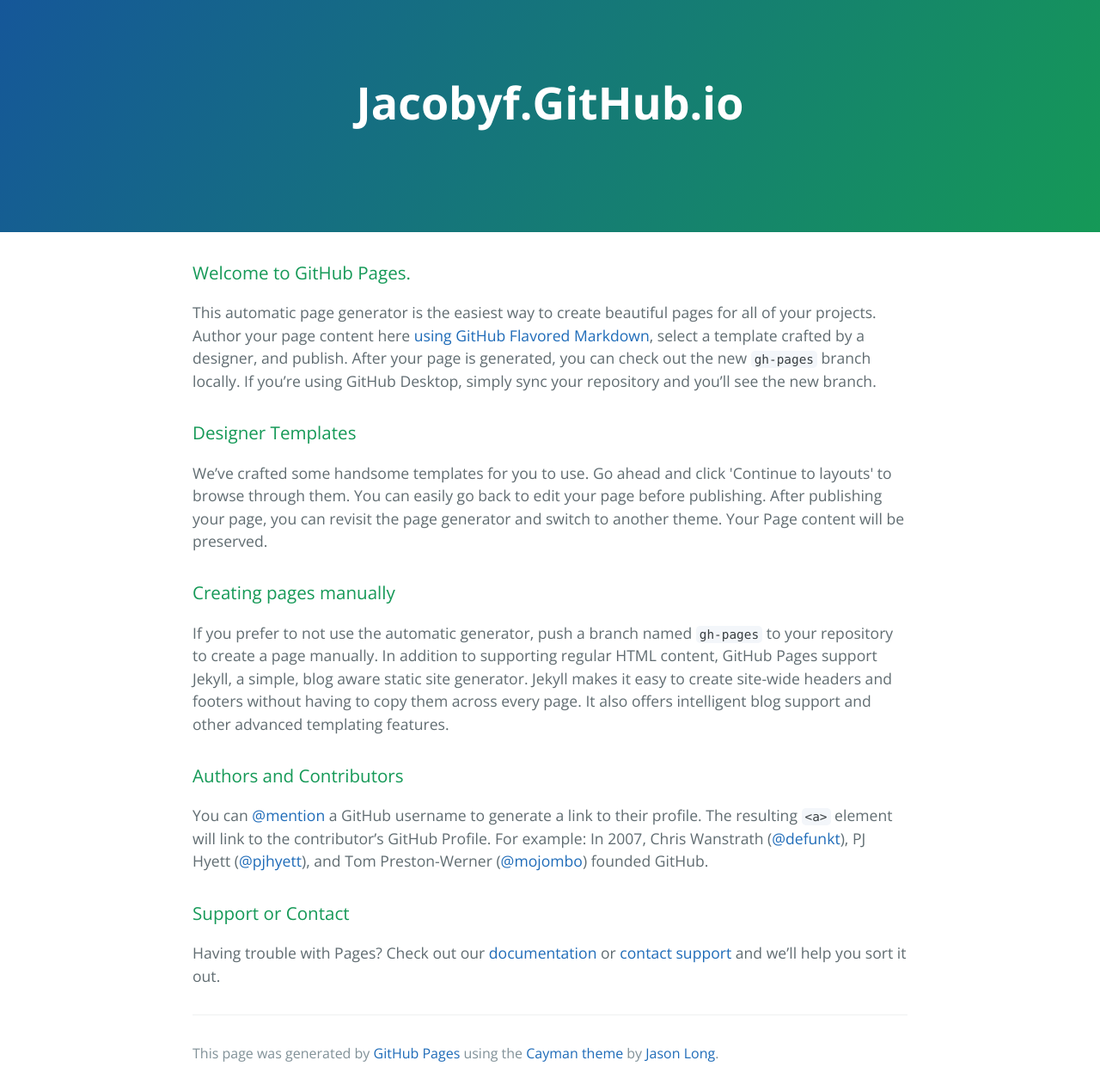
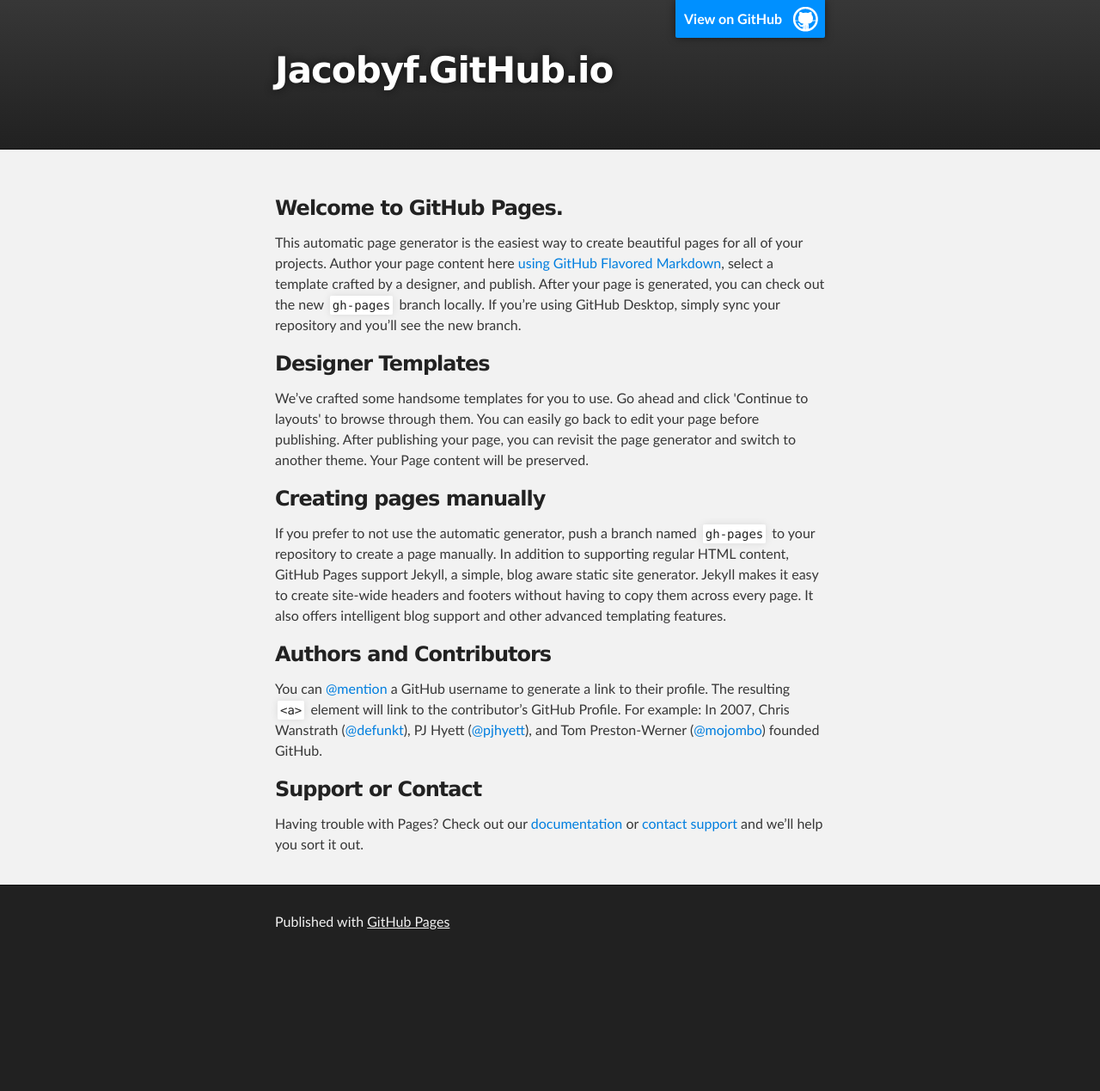
Before and after one commit to jacobyf/jacobyf.github.io, a Jekyll site: the page index.html, which Jekyll copies as it is, in a window 1280 px wide. Shown: the whole page at 86% size. Built offline with Jekyll 4.4.1, drawn with Linux system fonts in a browser that asks for light colours; Markdown is read by kramdown in place of the engine named in the settings; after the commit the page ends 1119 px from its top, so only the background shows below that.

Commit message:
Replace master branch with page content via GitHub

```diff
--- a/index.html
+++ b/index.html
@@ -1,22 +1,33 @@
 <!DOCTYPE html>
-<html lang="en-us">
+<html>
+
   <head>
-    <meta charset="UTF-8">
-    <title>Jacobyf.GitHub.io by jacobyf</title>
-    <meta name="viewport" content="width=device-width, initial-scale=1">
-    <link rel="stylesheet" type="text/css" href="stylesheets/normalize.css" media="screen">
-    <link href='https://fonts.googleapis.com/css?family=Open+Sans:400,700' rel='stylesheet' type='text/css'>
-    <link rel="stylesheet" type="text/css" href="stylesheets/stylesheet.css" media="screen">
-    <link rel="stylesheet" type="text/css" href="stylesheets/github-light.css" media="screen">
+    <meta charset='utf-8'>
+    <meta http-equiv="X-UA-Compatible" content="chrome=1">
+    <meta name="description" content="Jacobyf.GitHub.io : ">
+
+    <link rel="stylesheet" type="text/css" media="screen" href="stylesheets/stylesheet.css">
+
+    <title>Jacobyf.GitHub.io</title>
   </head>
+
   <body>
-    <section class="page-header">
-      <h1 class="project-name">Jacobyf.GitHub.io</h1>
-      <h2 class="project-tagline"></h2>
-    </section>
 
-    <section class="main-content">
-      <h3>
+    <!-- HEADER -->
+    <div id="header_wrap" class="outer">
+        <header class="inner">
+          <a id="forkme_banner" href="https://github.com/jacobyf">View on GitHub</a>
+
+          <h1 id="project_title">Jacobyf.GitHub.io</h1>
+          <h2 id="project_tagline"></h2>
+
+        </header>
+    </div>
+
+    <!-- MAIN CONTENT -->
+    <div id="main_content_wrap" class="outer">
+      <section id="main_content" class="inner">
+        <h3>
 <a id="welcome-to-github-pages" class="anchor" href="#welcome-to-github-pages" aria-hidden="true"><span aria-hidden="true" class="octicon octicon-link"></span></a>Welcome to GitHub Pages.</h3>
 
 <p>This automatic page generator is the easiest way to create beautiful pages for all of your projects. Author your page content here <a href="https://guides.github.com/features/mastering-markdown/">using GitHub Flavored Markdown</a>, select a template crafted by a designer, and publish. After your page is generated, you can check out the new <code>gh-pages</code> branch locally. If you’re using GitHub Desktop, simply sync your repository and you’ll see the new branch.</p>
@@ -40,13 +51,16 @@
 <a id="support-or-contact" class="anchor" href="#support-or-contact" aria-hidden="true"><span aria-hidden="true" class="octicon octicon-link"></span></a>Support or Contact</h3>
 
 <p>Having trouble with Pages? Check out our <a href="https://help.github.com/pages">documentation</a> or <a href="https://github.com/contact">contact support</a> and we’ll help you sort it out.</p>
+      </section>
+    </div>
 
-      <footer class="site-footer">
+    <!-- FOOTER  -->
+    <div id="footer_wrap" class="outer">
+      <footer class="inner">
+        <p>Published with <a href="https://pages.github.com">GitHub Pages</a></p>
+      </footer>
+    </div>
 
-        <span class="site-footer-credits">This page was generated by <a href="https://pages.github.com">GitHub Pages</a> using the <a href="https://github.com/jasonlong/cayman-theme">Cayman theme</a> by <a href="https://twitter.com/jasonlong">Jason Long</a>.</span>
-      </footer>
-
-    </section>
 
 
   </body>
--- /dev/null
+++ b/javascripts/main.js
@@ -0,0 +1 @@
+console.log('This would be the main JS file.');
--- a/stylesheets/stylesheet.css
+++ b/stylesheets/stylesheet.css
@@ -1,245 +1,425 @@
-* {
-  box-sizing: border-box; }
+/*******************************************************************************
+Slate Theme for GitHub Pages
+by Jason Costello, @jsncostello
+*******************************************************************************/
+
+@import url(github-light.css);
+
+/*******************************************************************************
+MeyerWeb Reset
+*******************************************************************************/
+
+html, body, div, span, applet, object, iframe,
+h1, h2, h3, h4, h5, h6, p, blockquote, pre,
+a, abbr, acronym, address, big, cite, code,
+del, dfn, em, img, ins, kbd, q, s, samp,
+small, strike, strong, sub, sup, tt, var,
+b, u, i, center,
+dl, dt, dd, ol, ul, li,
+fieldset, form, label, legend,
+table, caption, tbody, tfoot, thead, tr, th, td,
+article, aside, canvas, details, embed,
+figure, figcaption, footer, header, hgroup,
+menu, nav, output, ruby, section, summary,
+time, mark, audio, video {
+  margin: 0;
+  padding: 0;
+  border: 0;
+  font: inherit;
+  vertical-align: baseline;
+}
+
+/* HTML5 display-role reset for older browsers */
+article, aside, details, figcaption, figure,
+footer, header, hgroup, menu, nav, section {
+  display: block;
+}
+
+ol, ul {
+  list-style: none;
+}
+
+table {
+  border-collapse: collapse;
+  border-spacing: 0;
+}
+
+/*******************************************************************************
+Theme Styles
+*******************************************************************************/
 
 body {
-  padding: 0;
-  margin: 0;
-  font-family: "Open Sans", "Helvetica Neue", Helvetica, Arial, sans-serif;
+  box-sizing: border-box;
+  color:#373737;
+  background: #212121;
   font-size: 16px;
+  font-family: 'Myriad Pro', Calibri, Helvetica, Arial, sans-serif;
   line-height: 1.5;
-  color: #606c71; }
+  -webkit-font-smoothing: antialiased;
+}
+
+h1, h2, h3, h4, h5, h6 {
+  margin: 10px 0;
+  font-weight: 700;
+  color:#222222;
+  font-family: 'Lucida Grande', 'Calibri', Helvetica, Arial, sans-serif;
+  letter-spacing: -1px;
+}
+
+h1 {
+  font-size: 36px;
+  font-weight: 700;
+}
+
+h2 {
+  padding-bottom: 10px;
+  font-size: 32px;
+  background: url('../images/bg_hr.png') repeat-x bottom;
+}
+
+h3 {
+  font-size: 24px;
+}
+
+h4 {
+  font-size: 21px;
+}
+
+h5 {
+  font-size: 18px;
+}
+
+h6 {
+  font-size: 16px;
+}
+
+p {
+  margin: 10px 0 15px 0;
+}
+
+footer p {
+  color: #f2f2f2;
+}
 
 a {
-  color: #1e6bb8;
-  text-decoration: none; }
-  a:hover {
-    text-decoration: underline; }
+  text-decoration: none;
+  color: #007edf;
+  text-shadow: none;
 
-.btn {
-  display: inline-block;
-  margin-bottom: 1rem;
-  color: rgba(255, 255, 255, 0.7);
-  background-color: rgba(255, 255, 255, 0.08);
-  border-color: rgba(255, 255, 255, 0.2);
-  border-style: solid;
-  border-width: 1px;
-  border-radius: 0.3rem;
-  transition: color 0.2s, background-color 0.2s, border-color 0.2s; }
-  .btn + .btn {
-    margin-left: 1rem; }
+  transition: color 0.5s ease;
+  transition: text-shadow 0.5s ease;
+  -webkit-transition: color 0.5s ease;
+  -webkit-transition: text-shadow 0.5s ease;
+  -moz-transition: color 0.5s ease;
+  -moz-transition: text-shadow 0.5s ease;
+  -o-transition: color 0.5s ease;
+  -o-transition: text-shadow 0.5s ease;
+  -ms-transition: color 0.5s ease;
+  -ms-transition: text-shadow 0.5s ease;
+}
 
-.btn:hover {
-  color: rgba(255, 255, 255, 0.8);
-  text-decoration: none;
-  background-color: rgba(255, 255, 255, 0.2);
-  border-color: rgba(255, 255, 255, 0.3); }
+a:hover, a:focus {text-decoration: underline;}
 
-@media screen and (min-width: 64em) {
-  .btn {
-    padding: 0.75rem 1rem; } }
+footer a {
+  color: #F2F2F2;
+  text-decoration: underline;
+}
 
-@media screen and (min-width: 42em) and (max-width: 64em) {
-  .btn {
-    padding: 0.6rem 0.9rem;
-    font-size: 0.9rem; } }
+em {
+  font-style: italic;
+}
 
-@media screen and (max-width: 42em) {
-  .btn {
-    display: block;
-    width: 100%;
-    padding: 0.75rem;
-    font-size: 0.9rem; }
-    .btn + .btn {
-      margin-top: 1rem;
-      margin-left: 0; } }
+strong {
+  font-weight: bold;
+}
 
-.page-header {
+img {
+  position: relative;
+  margin: 0 auto;
+  max-width: 739px;
+  padding: 5px;
+  margin: 10px 0 10px 0;
+  border: 1px solid #ebebeb;
+
+  box-shadow: 0 0 5px #ebebeb;
+  -webkit-box-shadow: 0 0 5px #ebebeb;
+  -moz-box-shadow: 0 0 5px #ebebeb;
+  -o-box-shadow: 0 0 5px #ebebeb;
+  -ms-box-shadow: 0 0 5px #ebebeb;
+}
+
+p img {
+  display: inline;
+  margin: 0;
+  padding: 0;
+  vertical-align: middle;
+  text-align: center;
+  border: none;
+}
+
+pre, code {
+  width: 100%;
+  color: #222;
+  background-color: #fff;
+
+  font-family: Monaco, "Bitstream Vera Sans Mono", "Lucida Console", Terminal, monospace;
+  font-size: 14px;
+
+  border-radius: 2px;
+  -moz-border-radius: 2px;
+  -webkit-border-radius: 2px;
+}
+
+pre {
+  width: 100%;
+  padding: 10px;
+  box-shadow: 0 0 10px rgba(0,0,0,.1);
+  overflow: auto;
+}
+
+code {
+  padding: 3px;
+  margin: 0 3px;
+  box-shadow: 0 0 10px rgba(0,0,0,.1);
+}
+
+pre code {
+  display: block;
+  box-shadow: none;
+}
+
+blockquote {
+  color: #666;
+  margin-bottom: 20px;
+  padding: 0 0 0 20px;
+  border-left: 3px solid #bbb;
+}
+
+
+ul, ol, dl {
+  margin-bottom: 15px
+}
+
+ul {
+  list-style-position: inside;
+  list-style: disc;
+  padding-left: 20px;
+}
+
+ol {
+  list-style-position: inside;
+  list-style: decimal;
+  padding-left: 20px;
+}
+
+dl dt {
+  font-weight: bold;
+}
+
+dl dd {
+  padding-left: 20px;
+  font-style: italic;
+}
+
+dl p {
+  padding-left: 20px;
+  font-style: italic;
+}
+
+hr {
+  height: 1px;
+  margin-bottom: 5px;
+  border: none;
+  background: url('../images/bg_hr.png') repeat-x center;
+}
+
+table {
+  border: 1px solid #373737;
+  margin-bottom: 20px;
+  text-align: left;
+ }
+
+th {
+  font-family: 'Lucida Grande', 'Helvetica Neue', Helvetica, Arial, sans-serif;
+  padding: 10px;
+  background: #373737;
   color: #fff;
-  text-align: center;
-  background-color: #159957;
-  background-image: linear-gradient(120deg, #155799, #159957); }
+ }
 
-@media screen and (min-width: 64em) {
-  .page-header {
-    padding: 5rem 6rem; } }
+td {
+  padding: 10px;
+  border: 1px solid #373737;
+ }
 
-@media screen and (min-width: 42em) and (max-width: 64em) {
-  .page-header {
-    padding: 3rem 4rem; } }
+form {
+  background: #f2f2f2;
+  padding: 20px;
+}
 
-@media screen and (max-width: 42em) {
-  .page-header {
-    padding: 2rem 1rem; } }
+/*******************************************************************************
+Full-Width Styles
+*******************************************************************************/
 
-.project-name {
-  margin-top: 0;
-  margin-bottom: 0.1rem; }
+.outer {
+  width: 100%;
+}
 
-@media screen and (min-width: 64em) {
-  .project-name {
-    font-size: 3.25rem; } }
+.inner {
+  position: relative;
+  max-width: 640px;
+  padding: 20px 10px;
+  margin: 0 auto;
+}
 
-@media screen and (min-width: 42em) and (max-width: 64em) {
-  .project-name {
-    font-size: 2.25rem; } }
+#forkme_banner {
+  display: block;
+  position: absolute;
+  top:0;
+  right: 10px;
+  z-index: 10;
+  padding: 10px 50px 10px 10px;
+  color: #fff;
+  background: url('../images/blacktocat.png') #0090ff no-repeat 95% 50%;
+  font-weight: 700;
+  box-shadow: 0 0 10px rgba(0,0,0,.5);
+  border-bottom-left-radius: 2px;
+  border-bottom-right-radius: 2px;
+}
 
-@media screen and (max-width: 42em) {
-  .project-name {
-    font-size: 1.75rem; } }
+#header_wrap {
+  background: #212121;
+  background: -moz-linear-gradient(top, #373737, #212121);
+  background: -webkit-linear-gradient(top, #373737, #212121);
+  background: -ms-linear-gradient(top, #373737, #212121);
+  background: -o-linear-gradient(top, #373737, #212121);
+  background: linear-gradient(top, #373737, #212121);
+}
 
-.project-tagline {
-  margin-bottom: 2rem;
-  font-weight: normal;
-  opacity: 0.7; }
+#header_wrap .inner {
+  padding: 50px 10px 30px 10px;
+}
 
-@media screen and (min-width: 64em) {
-  .project-tagline {
-    font-size: 1.25rem; } }
+#project_title {
+  margin: 0;
+  color: #fff;
+  font-size: 42px;
+  font-weight: 700;
+  text-shadow: #111 0px 0px 10px;
+}
 
-@media screen and (min-width: 42em) and (max-width: 64em) {
-  .project-tagline {
-    font-size: 1.15rem; } }
+#project_tagline {
+  color: #fff;
+  font-size: 24px;
+  font-weight: 300;
+  background: none;
+  text-shadow: #111 0px 0px 10px;
+}
 
-@media screen and (max-width: 42em) {
-  .project-tagline {
-    font-size: 1rem; } }
+#downloads {
+  position: absolute;
+  width: 210px;
+  z-index: 10;
+  bottom: -40px;
+  right: 0;
+  height: 70px;
+  background: url('../images/icon_download.png') no-repeat 0% 90%;
+}
 
-.main-content :first-child {
-  margin-top: 0; }
-.main-content img {
-  max-width: 100%; }
-.main-content h1, .main-content h2, .main-content h3, .main-content h4, .main-content h5, .main-content h6 {
-  margin-top: 2rem;
-  margin-bottom: 1rem;
-  font-weight: normal;
-  color: #159957; }
-.main-content p {
-  margin-bottom: 1em; }
-.main-content code {
-  padding: 2px 4px;
-  font-family: Consolas, "Liberation Mono", Menlo, Courier, monospace;
-  font-size: 0.9rem;
-  color: #383e41;
-  background-color: #f3f6fa;
-  border-radius: 0.3rem; }
-.main-content pre {
-  padding: 0.8rem;
-  margin-top: 0;
-  margin-bottom: 1rem;
-  font: 1rem Consolas, "Liberation Mono", Menlo, Courier, monospace;
-  color: #567482;
-  word-wrap: normal;
-  background-color: #f3f6fa;
-  border: solid 1px #dce6f0;
-  border-radius: 0.3rem; }
-  .main-content pre > code {
-    padding: 0;
-    margin: 0;
-    font-size: 0.9rem;
-    color: #567482;
-    word-break: normal;
-    white-space: pre;
-    background: transparent;
-    border: 0; }
-.main-content .highlight {
-  margin-bottom: 1rem; }
-  .main-content .highlight pre {
-    margin-bottom: 0;
-    word-break: normal; }
-.main-content .highlight pre, .main-content pre {
-  padding: 0.8rem;
-  overflow: auto;
-  font-size: 0.9rem;
-  line-height: 1.45;
-  border-radius: 0.3rem; }
-.main-content pre code, .main-content pre tt {
-  display: inline;
-  max-width: initial;
-  padding: 0;
-  margin: 0;
-  overflow: initial;
-  line-height: inherit;
-  word-wrap: normal;
-  background-color: transparent;
-  border: 0; }
-  .main-content pre code:before, .main-content pre code:after, .main-content pre tt:before, .main-content pre tt:after {
-    content: normal; }
-.main-content ul, .main-content ol {
-  margin-top: 0; }
-.main-content blockquote {
-  padding: 0 1rem;
-  margin-left: 0;
-  color: #819198;
-  border-left: 0.3rem solid #dce6f0; }
-  .main-content blockquote > :first-child {
-    margin-top: 0; }
-  .main-content blockquote > :last-child {
-    margin-bottom: 0; }
-.main-content table {
+.zip_download_link {
   display: block;
-  width: 100%;
-  overflow: auto;
-  word-break: normal;
-  word-break: keep-all; }
-  .main-content table th {
-    font-weight: bold; }
-  .main-content table th, .main-content table td {
-    padding: 0.5rem 1rem;
-    border: 1px solid #e9ebec; }
-.main-content dl {
-  padding: 0; }
-  .main-content dl dt {
-    padding: 0;
-    margin-top: 1rem;
-    font-size: 1rem;
-    font-weight: bold; }
-  .main-content dl dd {
-    padding: 0;
-    margin-bottom: 1rem; }
-.main-content hr {
-  height: 2px;
-  padding: 0;
-  margin: 1rem 0;
-  background-color: #eff0f1;
-  border: 0; }
+  float: right;
+  width: 90px;
+  height:70px;
+  text-indent: -5000px;
+  overflow: hidden;
+  background: url(../images/sprite_download.png) no-repeat bottom left;
+}
 
-@media screen and (min-width: 64em) {
-  .main-content {
-    max-width: 64rem;
-    padding: 2rem 6rem;
-    margin: 0 auto;
-    font-size: 1.1rem; } }
+.tar_download_link {
+  display: block;
+  float: right;
+  width: 90px;
+  height:70px;
+  text-indent: -5000px;
+  overflow: hidden;
+  background: url(../images/sprite_download.png) no-repeat bottom right;
+  margin-left: 10px;
+}
 
-@media screen and (min-width: 42em) and (max-width: 64em) {
-  .main-content {
-    padding: 2rem 4rem;
-    font-size: 1.1rem; } }
+.zip_download_link:hover {
+  background: url(../images/sprite_download.png) no-repeat top left;
+}
 
-@media screen and (max-width: 42em) {
-  .main-content {
-    padding: 2rem 1rem;
-    font-size: 1rem; } }
+.tar_download_link:hover {
+  background: url(../images/sprite_download.png) no-repeat top right;
+}
 
-.site-footer {
-  padding-top: 2rem;
-  margin-top: 2rem;
-  border-top: solid 1px #eff0f1; }
+#main_content_wrap {
+  background: #f2f2f2;
+  border-top: 1px solid #111;
+  border-bottom: 1px solid #111;
+}
 
-.site-footer-owner {
-  display: block;
-  font-weight: bold; }
+#main_content {
+  padding-top: 40px;
+}
 
-.site-footer-credits {
-  color: #819198; }
+#footer_wrap {
+  background: #212121;
+}
 
-@media screen and (min-width: 64em) {
-  .site-footer {
-    font-size: 1rem; } }
 
-@media screen and (min-width: 42em) and (max-width: 64em) {
-  .site-footer {
-    font-size: 1rem; } }
 
-@media screen and (max-width: 42em) {
-  .site-footer {
-    font-size: 0.9rem; } }
+/*******************************************************************************
+Small Device Styles
+*******************************************************************************/
+
+@media screen and (max-width: 480px) {
+  body {
+    font-size:14px;
+  }
+
+  #downloads {
+    display: none;
+  }
+
+  .inner {
+    min-width: 320px;
+    max-width: 480px;
+  }
+
+  #project_title {
+  font-size: 32px;
+  }
+
+  h1 {
+    font-size: 28px;
+  }
+
+  h2 {
+    font-size: 24px;
+  }
+
+  h3 {
+    font-size: 21px;
+  }
+
+  h4 {
+    font-size: 18px;
+  }
+
+  h5 {
+    font-size: 14px;
+  }
+
+  h6 {
+    font-size: 12px;
+  }
+
+  code, pre {
+    min-width: 320px;
+    max-width: 480px;
+    font-size: 11px;
+  }
+
+}
```
Also changed, not shown: params.json (+7 -1 lines), stylesheets/github-light.css (+18 -10 lines), images/bg_hr.png (added), images/blacktocat.png (added), images/icon_download.png (added), images/sprite_download.png (added).
